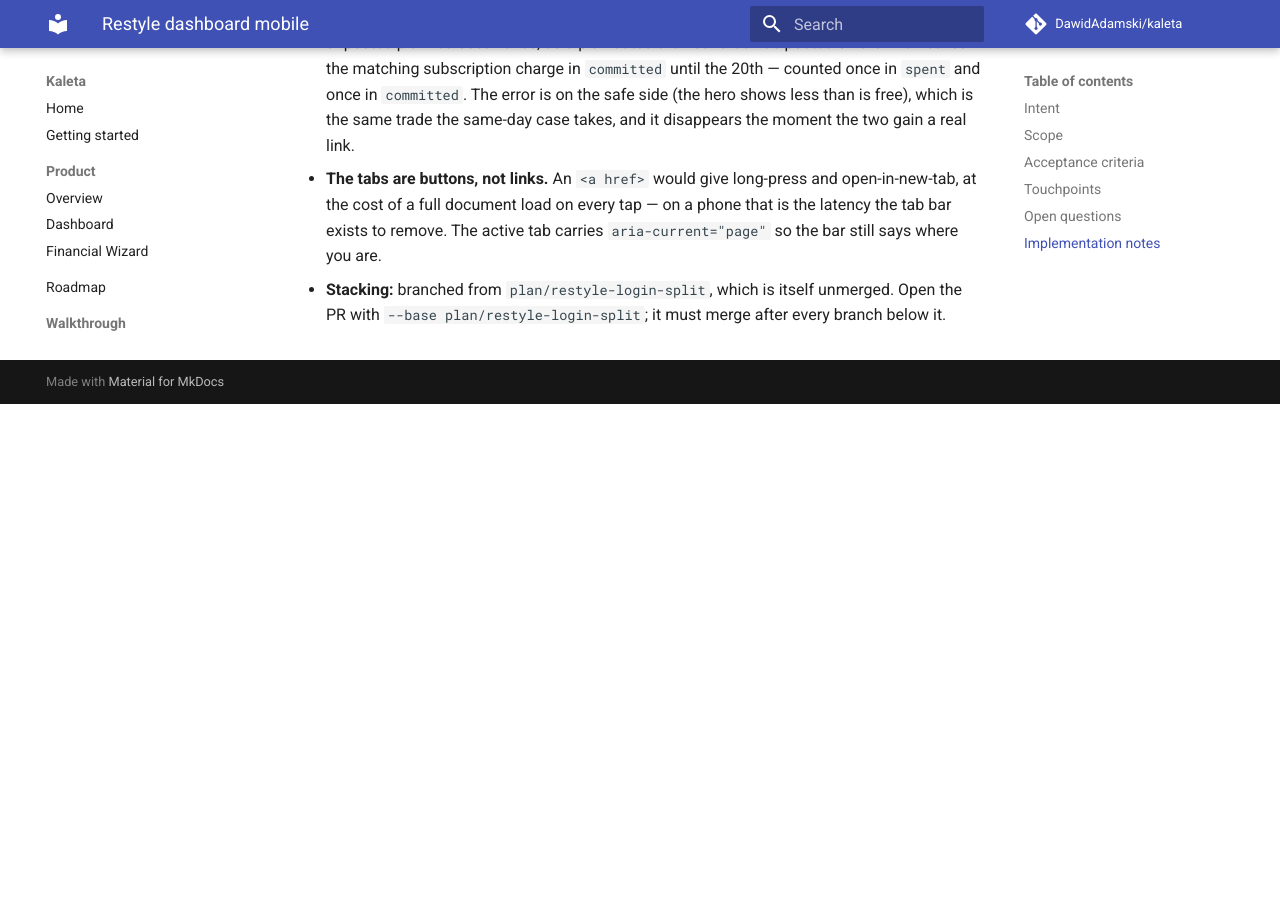
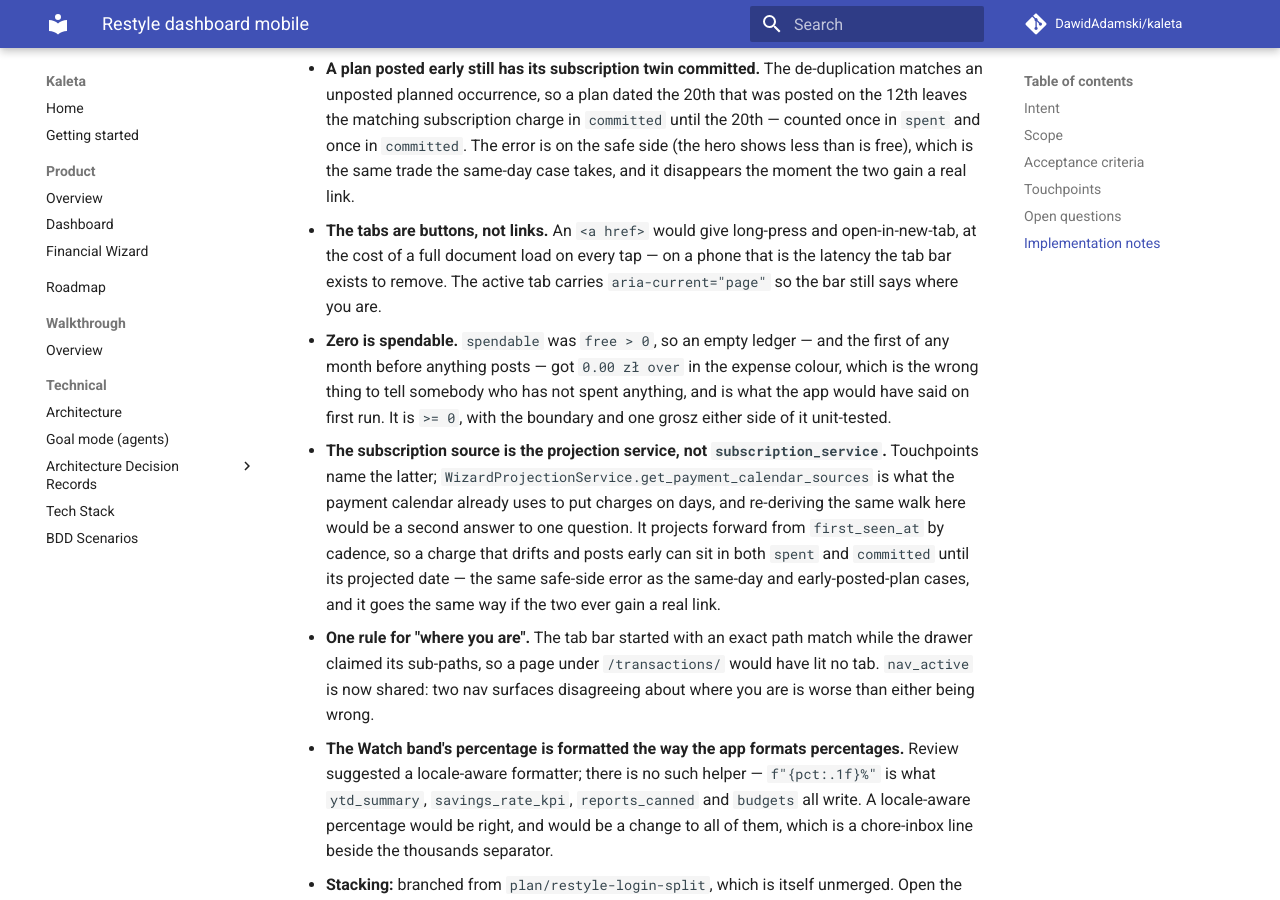
Before and after one commit to DawidAdamski/kaleta, an MkDocs documentation site: the page built from docs/plans/restyle-dashboard-mobile.md, in a window 1280 px wide and 900 px high, scrolled down 7752 px. Built offline with MkDocs 1.6.1 and Material for MkDocs 9.7.7, drawn with Linux system fonts in a browser that asks for light colours; comment, search, counter and statistics services are not loaded; before the commit the page ends 8156 px from its top, so only the background shows below that; some of the changed text lies outside the part shown.

Commit message:
fix(dashboard): zero is spendable, and both navs agree where you are
`spendable` was `free > 0`, so an empty ledger — and the first of any
month before anything posts — got "0,00 zł over" in the expense colour.
That is the wrong thing to tell somebody who has not spent anything, and
it is what the app would have said on first run. It is `>= 0` now, with
the boundary and a grosz either side of it tested.

The tab bar matched paths exactly while the drawer claimed its
sub-paths, so a page under /transactions/ lit no tab and carried no
`aria-current`. `nav_active` is shared: two nav surfaces disagreeing
about where you are is worse than either being wrong.

Implementation notes gained the two things they were missing: why the
subscription source is the projection service rather than
`subscription_service`, and that the banner's width floor is
unconditional because both its allowed sizes are full-width.

Co-Authored-By: Claude Opus 5 (1M context) <noreply@anthropic.com>
Claude-Session: https://claude.ai/code/session_0152AYpRfMD2oD5sjv3sg3qi

```diff
--- a/docs/plans/restyle-dashboard-mobile.md
+++ b/docs/plans/restyle-dashboard-mobile.md
@@ -226,10 +226,12 @@ has a phone artboard, planned in `restyle-login-split`).
   `no-wrap` with a `shrink-0` button, so the message column collapsed to
   one word per line beside a button that would not give up any width.
   Flex items shrink before their row wraps, so removing `no-wrap` alone
-  changed nothing; the column needed a `min-w-[180px]` floor. On a
-  desktop everything still fits on one line, so nothing changes there.
-  Two class changes in a widget this plan's Now band names — the chore
-  rule covers it.
+  changed nothing; the column needed a `min-w-[180px]` floor. Unlike the
+  month card's, this floor is unconditional — and it can be, because
+  both of the banner's allowed sizes are four columns wide, so on a
+  desktop grid it is always the full width of the page and the floor
+  never bites. Two class changes in a widget this plan's Now band names;
+  the chore rule covers it.
 
 - **`--k-neutral-bar` was defined and unused.** The token has sat in
   `:root` since the theme pass with no reader; the spent segment is its
@@ -390,6 +392,37 @@ has a phone artboard, planned in `restyle-login-split`).
   remove. The active tab carries `aria-current="page"` so the bar still
   says where you are.
 
+- **Zero is spendable.** `spendable` was `free > 0`, so an empty ledger —
+  and the first of any month before anything posts — got `0.00 zł over`
+  in the expense colour, which is the wrong thing to tell somebody who
+  has not spent anything, and is what the app would have said on first
+  run. It is `>= 0`, with the boundary and one grosz either side of it
+  unit-tested.
+
+- **The subscription source is the projection service, not
+  `subscription_service`.** Touchpoints name the latter;
+  `WizardProjectionService.get_payment_calendar_sources` is what the
+  payment calendar already uses to put charges on days, and re-deriving
+  the same walk here would be a second answer to one question. It
+  projects forward from `first_seen_at` by cadence, so a charge that
+  drifts and posts early can sit in both `spent` and `committed` until
+  its projected date — the same safe-side error as the same-day and
+  early-posted-plan cases, and it goes the same way if the two ever gain
+  a real link.
+
+- **One rule for "where you are".** The tab bar started with an exact
+  path match while the drawer claimed its sub-paths, so a page under
+  `/transactions/` would have lit no tab. `nav_active` is now shared:
+  two nav surfaces disagreeing about where you are is worse than either
+  being wrong.
+
+- **The Watch band's percentage is formatted the way the app formats
+  percentages.** Review suggested a locale-aware formatter; there is no
+  such helper — `f"{pct:.1f}%"` is what `ytd_summary`,
+  `savings_rate_kpi`, `reports_canned` and `budgets` all write. A
+  locale-aware percentage would be right, and would be a change to all
+  of them, which is a chore-inbox line beside the thousands separator.
+
 - **Stacking:** branched from `plan/restyle-login-split`, which is itself
   unmerged. Open the PR with `--base plan/restyle-login-split`; it must
   merge after every branch below it.
```
Also changed, not shown: 3 other files.
